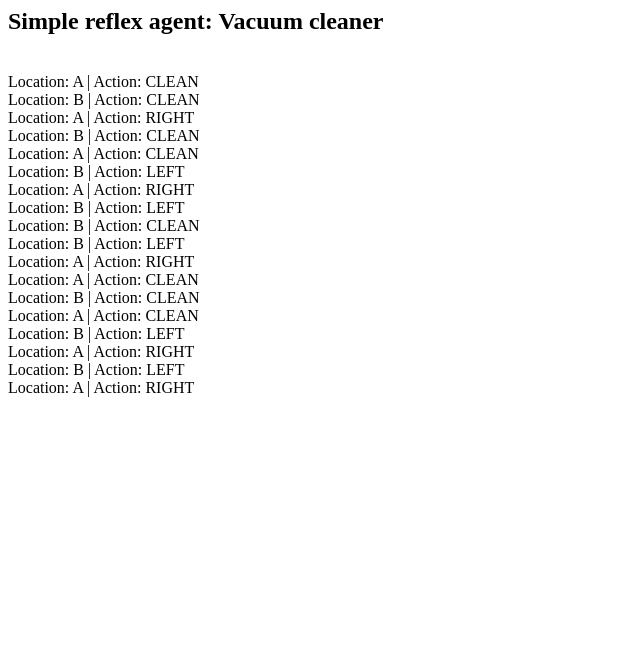
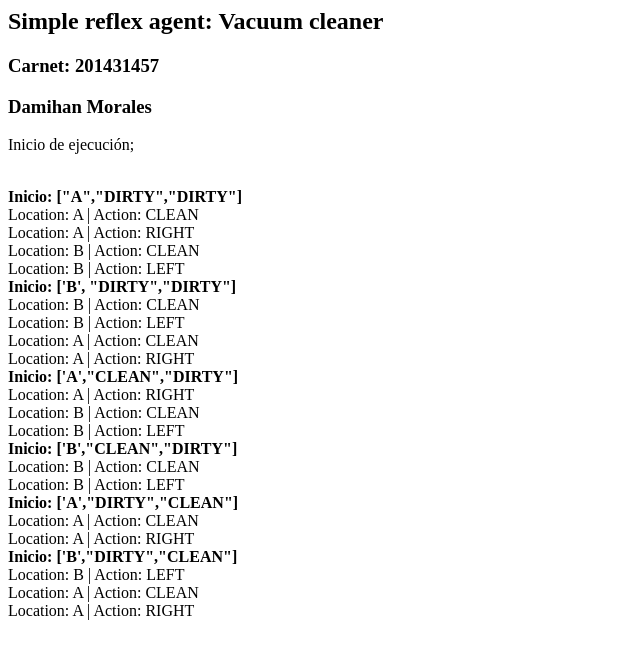
Before and after one commit to DamC502-2/IA_1S2025_201431457, a plain HTML site: page Tarea 1/index.html in a window 1280 px wide. Shown: the whole page, without its empty margins (0-640 px from the left). Drawn offline with Linux system fonts and the light colour scheme.

Commit message:
Add files via upload

```diff
--- a/Tarea 1/cleaner.js
+++ b/Tarea 1/cleaner.js
@@ -7,33 +7,44 @@ function reflex_agent(location, state){
 	else if (location=="B") return "LEFT";
 }
 
-function test(states){
+function sleep(ms) {
+	return new Promise(resolve => setTimeout(resolve, ms));
+}
+
+function  test(states){
+
 	var location = states[0];
 	var state = states[0] == "A" ? states[1] : states[2];
 	var action_result = reflex_agent(location, state);
 	document.getElementById("log").innerHTML+="<br>Location: ".concat(location).concat(" | Action: ").concat(action_result);
+	if (states[1] == "CLEAN" && states[2] == "CLEAN"){ return; }
+
 	if (action_result == "CLEAN"){
 		if (location == "A") states[1] = "CLEAN";
 		else if (location == "B") states[2] = "CLEAN";
 	}
 	else if (action_result == "RIGHT") states[0] = "B";
 	else if (action_result == "LEFT") states[0] = "A";
-	setTimeout(function(){ test(states); }, 2000);
+
+	sleep(500);
+	test(states);
 }
 
 var states = ["A","DIRTY","DIRTY"];
+document.getElementById("log").innerHTML+="<br> <strong>".concat("Inicio: " ).concat("  [\"A\",\"DIRTY\",\"DIRTY\"] ").concat("</strong>");
 test(states);
-states = ['B', "DIRTY","DIRTY"];
+states = ["B", "DIRTY","DIRTY"];
+document.getElementById("log").innerHTML+="<br> <strong>".concat("Inicio: " ).concat("  ['B', \"DIRTY\",\"DIRTY\"] ").concat("</strong>");
 test(states);
-
-states = ['A',"CLEAN","DIRTY"];
+states = ["A","CLEAN","DIRTY"];
+document.getElementById("log").innerHTML+="<br> <strong>".concat("Inicio: " ).concat("  ['A',\"CLEAN\",\"DIRTY\"]").concat("</strong>");
 test(states);
-
-states = ['B',"CLEAN","DIRTY"];
+states = ["B","CLEAN","DIRTY"];
+document.getElementById("log").innerHTML+="<br> <strong>".concat("Inicio: " ).concat("  ['B',\"CLEAN\",\"DIRTY\"]").concat("</strong>");
 test(states);
-
-states = ['A',"DIRTY","CLEAN"];
+states = ["A","DIRTY","CLEAN"];
+document.getElementById("log").innerHTML+="<br> <strong>".concat("Inicio: " ).concat("  ['A',\"DIRTY\",\"CLEAN\"]").concat("</strong>");
 test(states);
-
-states = ['B',"DIRTY","CLEAN"];
+states = ["B","DIRTY","CLEAN"];
+document.getElementById("log").innerHTML+="<br><strong>".concat("Inicio: " ).concat("  ['B',\"DIRTY\",\"CLEAN\"]").concat("</strong>");
 test(states);
--- a/Tarea 1/index.html
+++ b/Tarea 1/index.html
@@ -1,6 +1,16 @@
-<html>
+<html >
+    <head>
+        <meta charset="UTF-8">
+        </head>
 <body>
+
 <h2>Simple reflex agent: Vacuum cleaner</h2>
+<h3> Carnet: 201431457 </h3>
+<h3> Damihan Morales </h3>
+
+<p>
+    Inicio de ejecución;
+</p>
 <p id="log"></p>
 <script type="text/javascript" src="cleaner.js"></script>
 </body>
```
Lines whose indentation alone changed are shown as unchanged.
